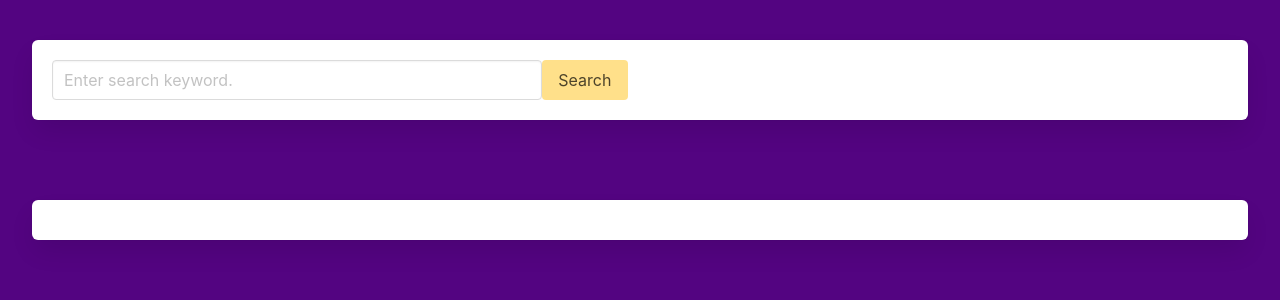
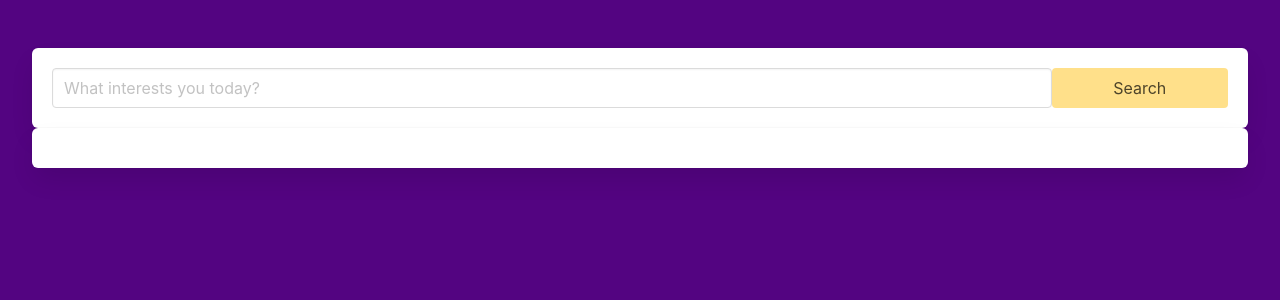
Before and after one commit to gslowski/AdvancedStreamSearch, a React (Create React App) app in the folder Code/stream-title-search/: page / in a window 1280 px wide. Shown: the top 300 px of the page. Built offline with nearby package versions, Linux system fonts and the light colour scheme; no server answers.

Commit message:
Updated style and console logs

```diff
--- a/Code/stream-title-search/src/App.js
+++ b/Code/stream-title-search/src/App.js
@@ -26,8 +26,8 @@ function App() {
   const fetchStreams = () => {
     helix.get(`https://api.twitch.tv/helix/streams?first=100&game_id=18122`)
       .then((res) => {
-        console.log(res)
-        setStreams(res.data);
+        console.log(res.data.data)
+        setStreams(res.data.data);
       })
       .catch((err) => {
         console.log(err);
@@ -47,7 +47,6 @@ function App() {
 
   const searchKeywordHandler = (event) => {
     setKeywords(event.target.value)
-    console.log(keywords)
   };
 
   const [streams, setStreams] = useState([]);
@@ -57,22 +56,18 @@ function App() {
   return (
     <div className="App">
       <header className="App-background">
-        <div className="box" css={css`width: 95%; position: absolute; top: 5%`}>
-          <div className="columns">
-            <div className="column is-half">
-              <input className="input"
-                type="text"
-                placeholder="Enter search keyword."
-                css={css`width: 85%`}
-                onChange={searchKeywordHandler}></input>
-              <button className="button is-warning" css={css`width: 15%`}>Search</button>
-            </div>
-            <div className="column is-half">
-            </div>
+        <div css={css`width: 95%; position: absolute; top: 1vh`}>
+          <div className="box" css={css`width: 100%; position: relative; top: 5vh; margin: auto;`}>
+            <input className="input"
+              type="text"
+              placeholder="What interests you today?"
+              css={css`width: 85%`}
+              onChange={searchKeywordHandler}></input>
+            <button className="button is-warning" css={css`width: 15%`}>Search</button>
           </div>
-        </div>
-        <div className="box" css={css`width: 95%; position: absolute; top: 25%`}>
+          <div className="box" css={css`width: 100%; position: relative; top: 2vh; margin: auto;`}>
 
+          </div>
         </div>
       </header>
     </div>
```
